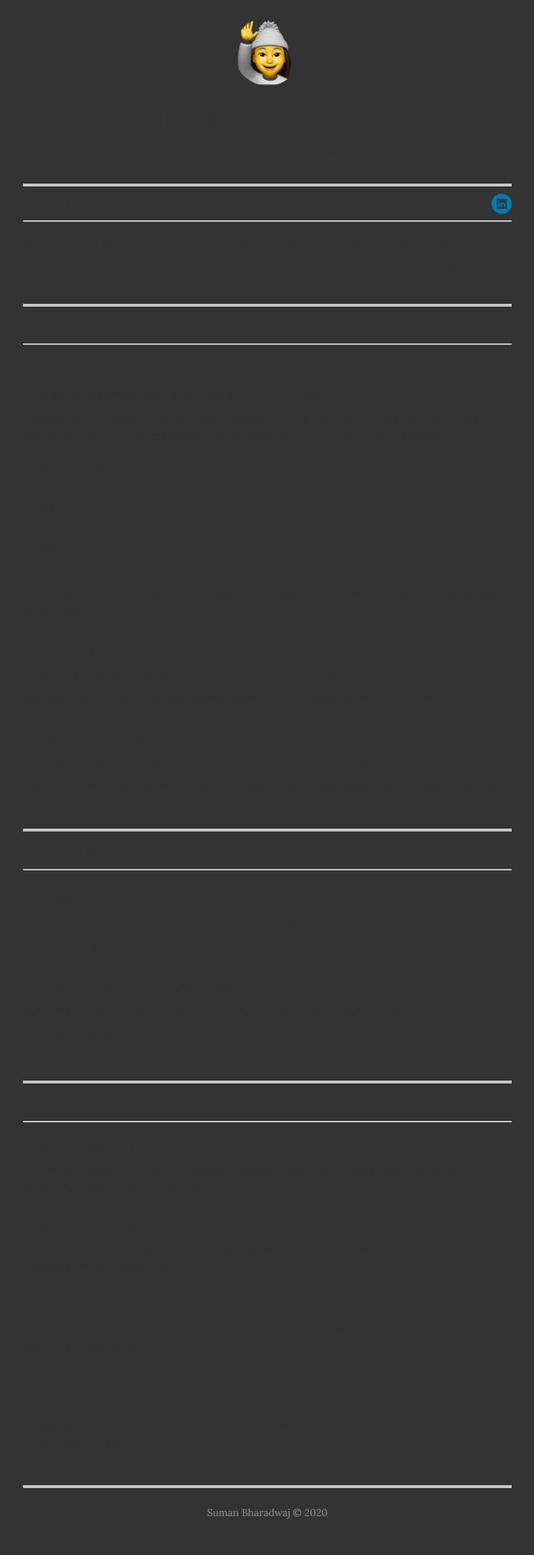
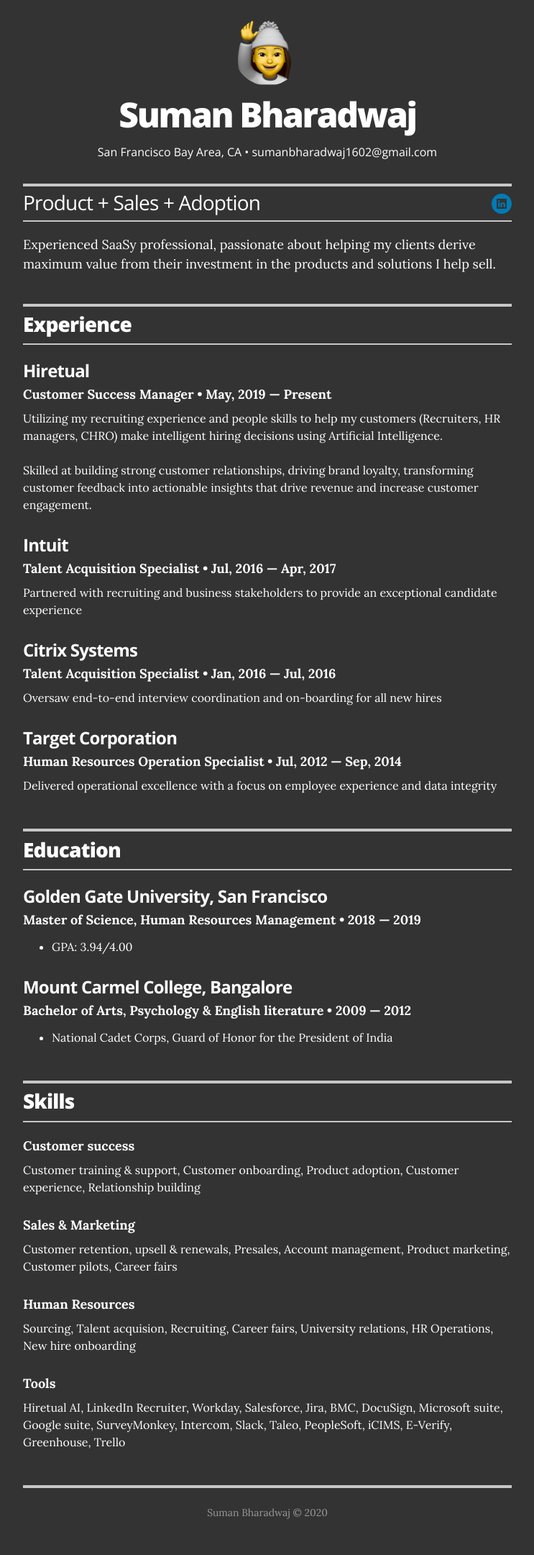
Before and after one commit to sumanbharadwaj/sumanbharadwaj.github.io, a Jekyll site: the page built from index.html, in a window 1280 px wide. Shown: the whole page at 72% size, without its empty margins (268-1011 px from the left). Built offline with Jekyll 4.4.1, drawn with Linux system fonts in a browser that asks for light colours.

Commit message:
Update _variables.scss

```diff
--- a/_sass/_variables.scss
+++ b/_sass/_variables.scss
@@ -9,7 +9,7 @@
 $black:             #333;
 
 // Styles
-$text_color:        $black;
+$text_color:        $white;
 
 // Font stack
 $body-font: Helvetica, arial, nimbussansl, liberationsans, freesans, clean, sans-serif, "Segoe UI Emoji", "Segoe UI Symbol" !default;
```
